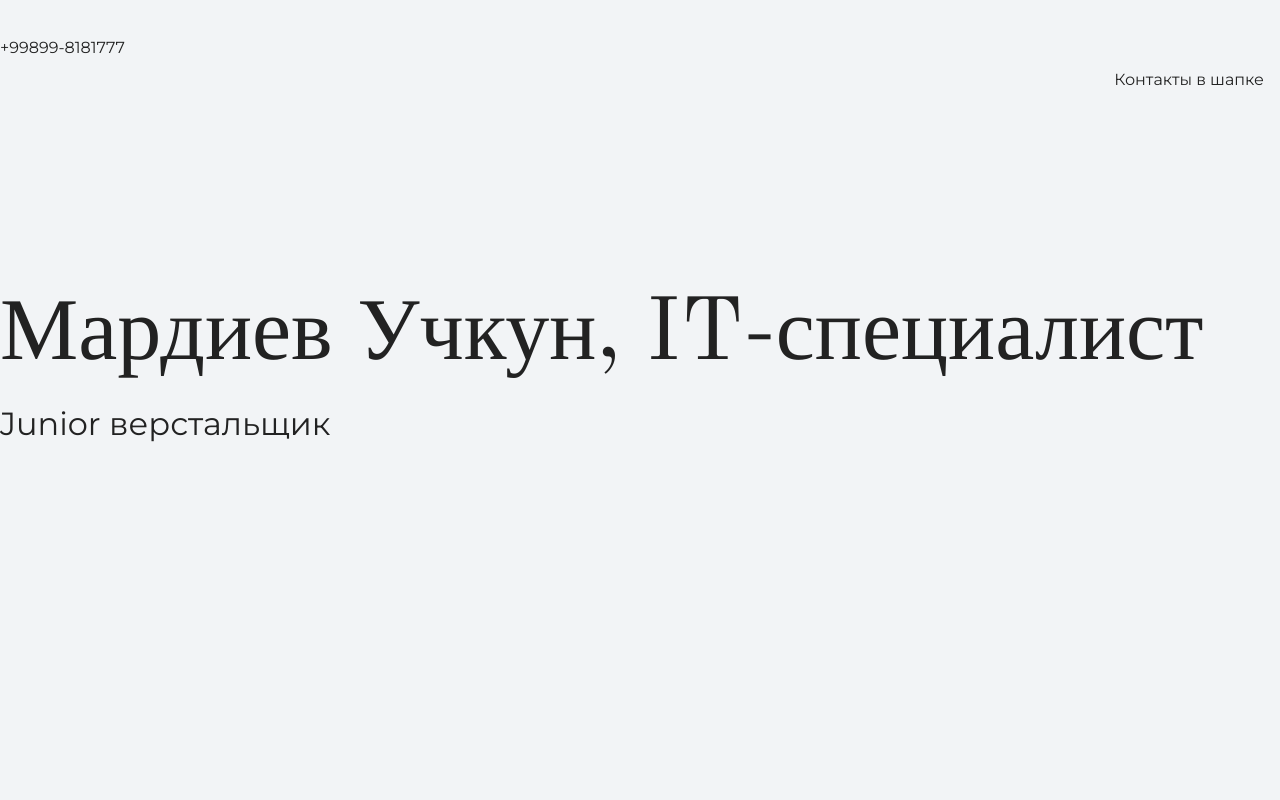
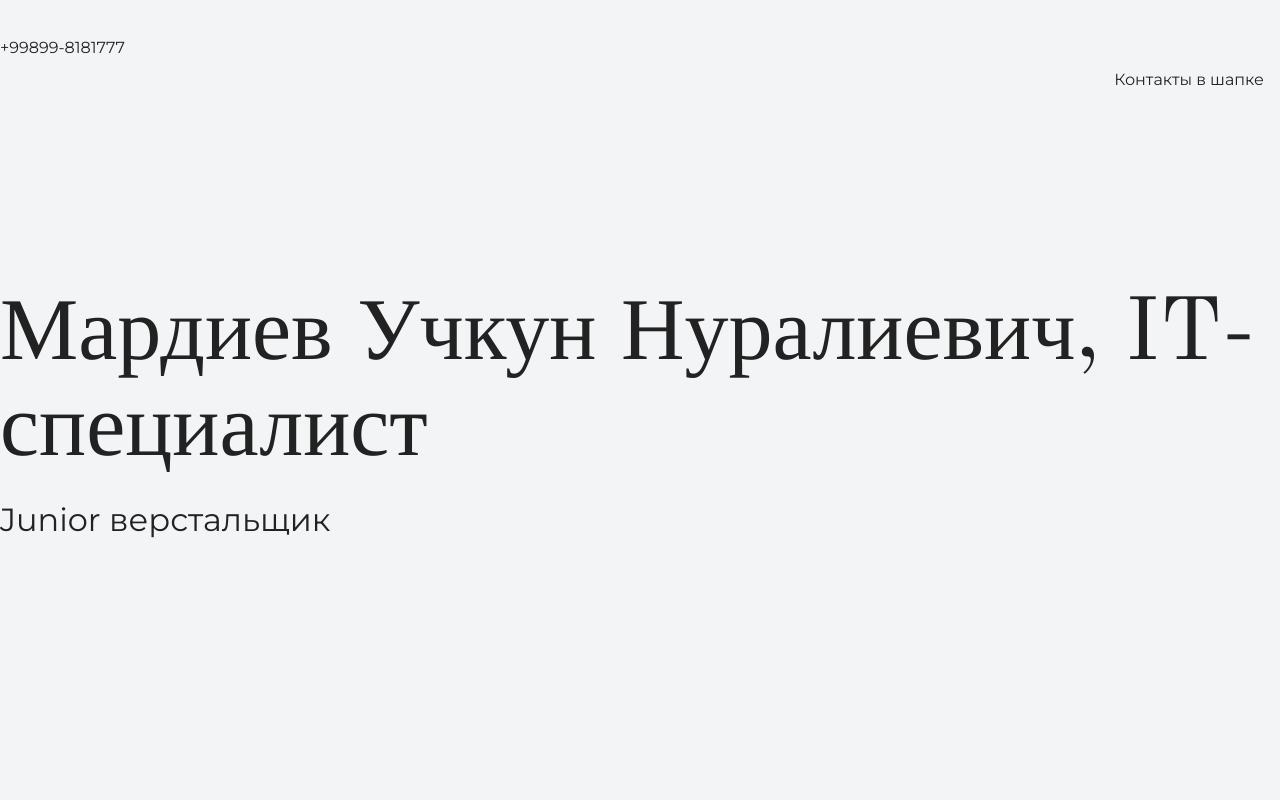
Before and after one commit to Uchqun-sys/diller, a plain HTML site: page index.html in a window 1280 px wide. Shown: the top 800 px of the page. Drawn offline with nearby package versions, Linux system fonts and the light colour scheme.

Commit message:
Добавления отчества

```diff
--- a/index.html
+++ b/index.html
@@ -24,7 +24,7 @@
 
     <section class="hero-image">
 
-  <h1 class="heading">Мардиев Учкун, IT-специалист</h1>
+  <h1 class="heading">Мардиев Учкун Нуралиевич, IT-специалист</h1>
 
      <p>Junior верстальщик</p>
 
```
